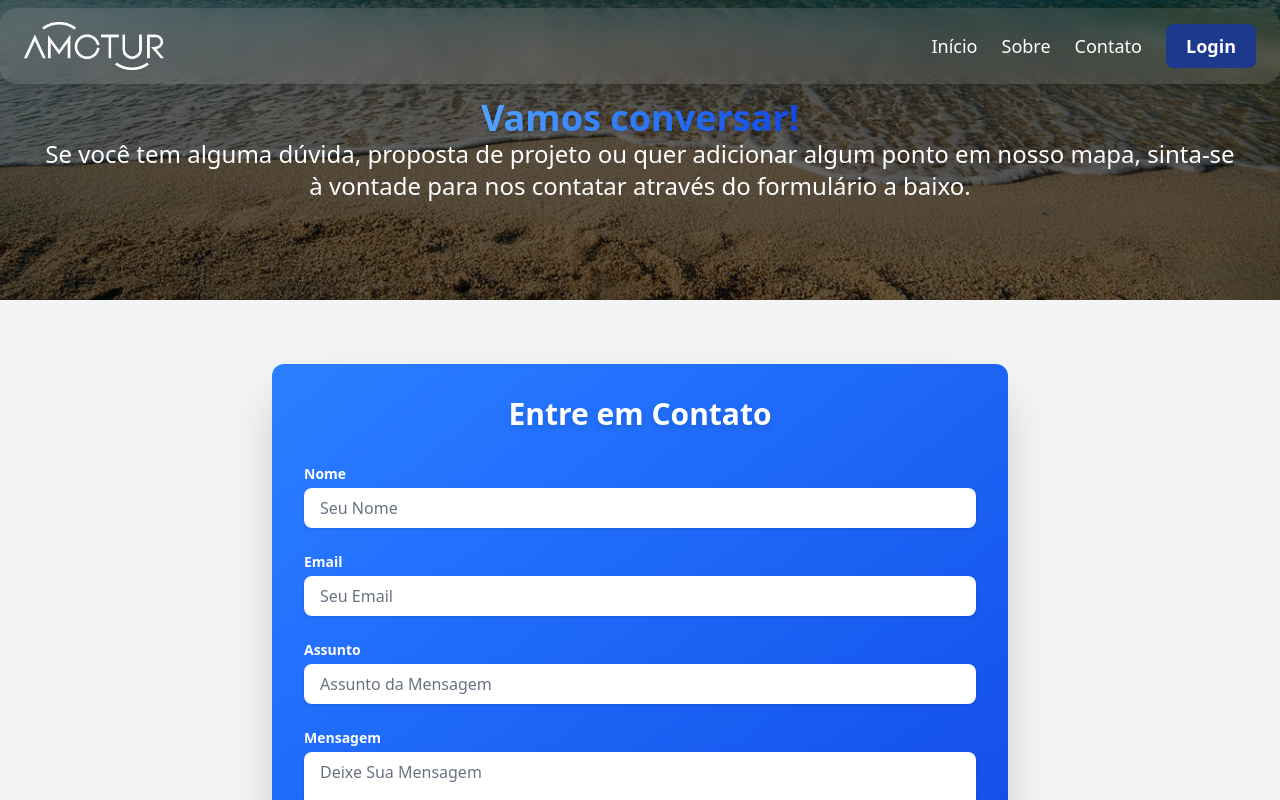
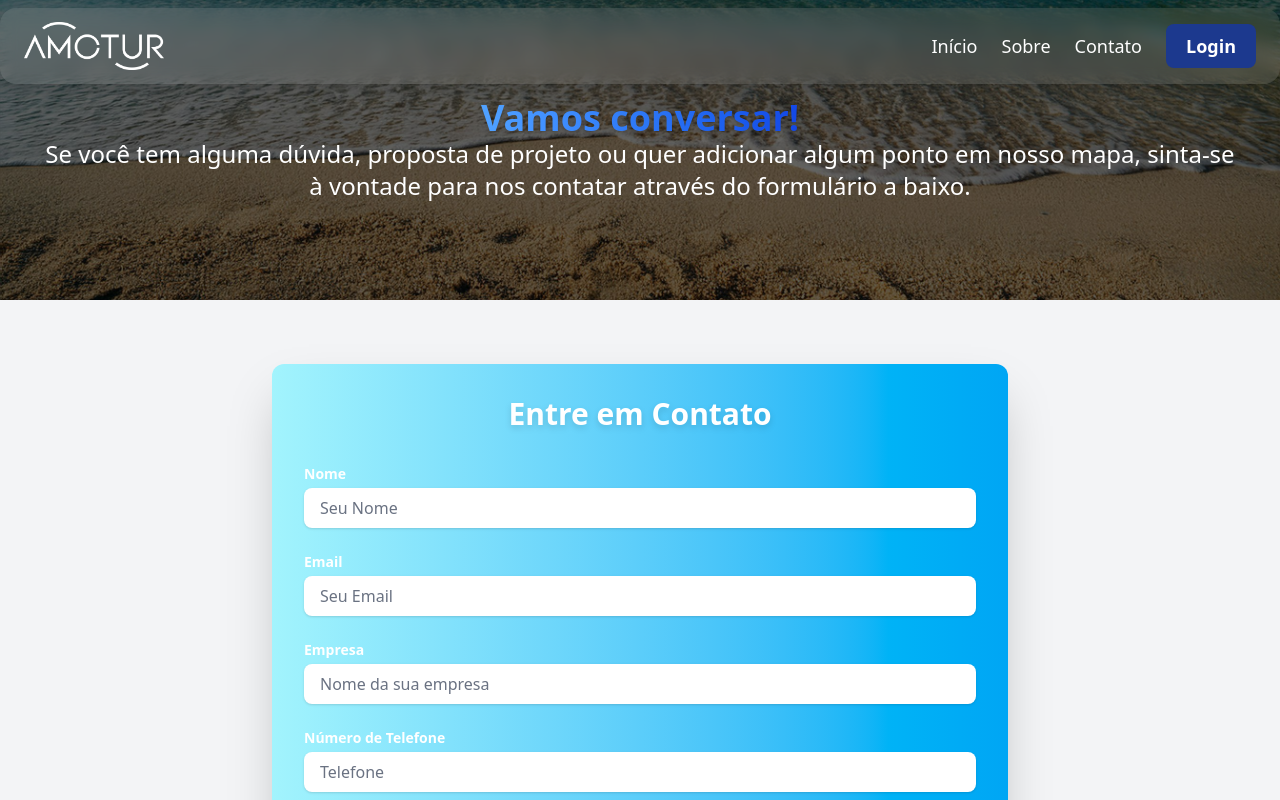
Before and after one commit to JuanMarks/mapa-praia-next, a Next.js app: page /contato in a window 1280 px wide. Shown: the top 800 px of the page. Built offline with nearby package versions, Linux system fonts and the light colour scheme.

Commit message:
fix: Ajuste em detalhes

```diff
--- a/src/components/ContatoComponents/ContatoPage.tsx
+++ b/src/components/ContatoComponents/ContatoPage.tsx
@@ -6,7 +6,8 @@ export default function ContatoPage() {
   const [formData, setFormData] = useState({
     name: '',
     email: '',
-    subject: '',
+    empresa: '',
+    phone: '',
     message: '',
   });
 
@@ -21,10 +22,26 @@ export default function ContatoPage() {
   const handleSubmit = (e: any) => {
     e.preventDefault();
 
-    const { name, email, subject, message } = formData;
-    const emailTarget = "josenilsonsousa366@gmail.com"; // Seu email
-    const body = `Olá, Meu nome é ${name}. ${message}\n\nAtenciosamente,\n${name}\nEmail: ${email}`;
-    const mailtoLink = `mailto:${emailTarget}?subject=${encodeURIComponent(subject)}&body=${encodeURIComponent(body)}`;
+    const { name, email, empresa, phone, message } = formData;
+    const emailTarget = "josenilsonsousa366@gmail.com";
+
+    const body = `
+    Olá, meu nome é ${name}.
+
+    ${message}
+
+    ----------------------------------------
+    📩 Email: ${email}
+    🏢 Empresa: ${empresa}
+    📞 Telefone: ${phone}
+    ----------------------------------------
+
+    Atenciosamente,
+    ${name}
+    `;
+
+    const mailtoLink = `mailto:${emailTarget}?subject=${encodeURIComponent(`Contato de ${name} - ${empresa}`)}&body=${encodeURIComponent(body)}`;
+
 
     window.location.href = mailtoLink;
 
@@ -32,7 +49,8 @@ export default function ContatoPage() {
     setFormData({
       name: '',
       email: '',
-      subject: '',
+      empresa: '',
+      phone: '',
       message: '',
     });
   };
@@ -44,7 +62,7 @@ export default function ContatoPage() {
       <div className="container mx-auto px-4 md:max-w-3/5 max-w-full">
         {/* Card do Formulário com gradiente e sombra aprimorada */}
         <div className="w-full
-                      bg-gradient-to-br from-blue-500 to-blue-700
+                       bg-gradient-to-r from-cyan-200 to-sky-500
                       p-8 rounded-xl shadow-2xl transform transition-all duration-300 hover:shadow-3xl
                       dark:from-blue-600 dark:to-blue-800
                       ">
@@ -87,22 +105,41 @@ export default function ContatoPage() {
                 required
                 className="w-full px-4 py-2 bg-white text-gray-800 placeholder-gray-500
                            rounded-lg shadow-sm
-                           focus:outline-none focus:ring-2 focus:ring-blue-300 focus:border-blue-300
+                           focus:outline-none focus:ring-2 focus:ring-blue-800
                            transition duration-200 ease-in-out
                            "
               />
             </div>
             {/* Campo Assunto */}
             <div>
-              <label htmlFor="subject" className="block text-sm font-semibold text-white mb-1">
-                Assunto
+              <label htmlFor="empresa" className="block text-sm font-semibold text-white mb-1">
+                Empresa
               </label>
               <input
                 type="text"
-                id="subject"
-                name="subject"
-                placeholder="Assunto da Mensagem"
-                value={formData.subject}
+                id="empresa"
+                name="empresa"
+                placeholder="Nome da sua empresa"
+                value={formData.empresa}
+                onChange={handleChange}
+                required
+                className="w-full px-4 py-2 bg-white text-gray-800 placeholder-gray-500
+                           rounded-lg shadow-sm
+                           focus:outline-none focus:ring-2 focus:ring-blue-300 focus:border-blue-300
+                           transition duration-200 ease-in-out
+                           "
+              />
+            </div>
+            <div>
+              <label htmlFor="phone" className="block text-sm font-semibold text-white mb-1">
+                Número de Telefone
+              </label>
+              <input
+                type="text"
+                id="phone"
+                name="phone"
+                placeholder="Telefone"
+                value={formData.phone}
                 onChange={handleChange}
                 required
                 className="w-full px-4 py-2 bg-white text-gray-800 placeholder-gray-500
@@ -136,7 +173,7 @@ export default function ContatoPage() {
             <button
               type="submit"
               className="w-full
-                         bg-blue-800 hover:bg-blue-900
+                         bg-gradient-to-r from-blue-800 to-blue-700 hover:bg-blue-900
                          text-white font-bold py-3 px-6 rounded-lg shadow-lg
                          transition duration-300 ease-in-out transform hover:scale-103
                          focus:outline-none focus:ring-3 focus:ring-blue-400 focus:ring-offset-2 focus:ring-offset-blue-700
--- a/src/components/Footer.tsx
+++ b/src/components/Footer.tsx
@@ -5,7 +5,7 @@ import { FaGithub, FaEnvelope, FaInfoCircle } from 'react-icons/fa';
 
 export default function Footer() {
   return (
-    <footer className="bg-white border-t py-5 px-6 flex flex-col md:flex-row items-center justify-between gap-4 text-sm text-gray-700">
+    <footer className="bg-white py-5 px-6 flex flex-col md:flex-row items-center justify-between gap-4 text-sm text-gray-700">
 
       {/* Logo à esquerda */}
       <div className="flex items-center gap-2">
@@ -34,7 +34,7 @@ export default function Footer() {
           <FaInfoCircle /> Sobre
         </a>
         <a
-          href="mailto:contato@amotur.org"
+          href="/contato"
           className="flex items-center gap-1 bg-blue-900 text-white rounded-4xl px-3 py-1.5 hover:bg-blue-600 transition"
         >
           <FaEnvelope /> Contato
--- a/src/components/MapaInterativo.tsx
+++ b/src/components/MapaInterativo.tsx
@@ -130,7 +130,7 @@ const MapaInterativo = () => {
 
             <div
                 id="map"
-                className="overflow-hidden mt-6 mx-auto px-0 sm:px-4 md:px-6 lg:px-8 shadow-2xl rounded-md sm:rounded-lg w-full max-w-[95vw] z-[30]"
+                className="overflow-hidden w-full z-[30]"
             >
                 <Sidebar ponto={selectedPonto} onClose={handleSidebarClose} onCriado={() => setNovaPosicao(null)} />
                 <MapContainer
--- a/src/components/PageAdmin.tsx
+++ b/src/components/PageAdmin.tsx
@@ -103,11 +103,14 @@ const PageAdmin = () => {
     };
 
     return (
-        <div className="flex min-h-screen bg-gray-100 font-sans">
+        <div className="flex min-h-screen bg-gray-100 font-sans ">
+
             {/* Sidebar Esquerda */}
             <aside className="w-64 bg-gray-800 text-white flex-shrink-0">
                 <div className="h-16 flex items-center justify-center bg-gray-900">
-                    <Image src="/images/logo1.png" alt="Logo AMOTUR" width={120} height={40} />
+                    <a href="/">
+                        <Image src="/images/logoAmotur-branco.png" alt="Logo AMOTUR" width={120} height={40} />
+                    </a>
                 </div>
                 <nav className="mt-4">
                     <span className="px-4 text-xs text-gray-400 uppercase">Principal</span>
--- a/src/components/RightSideBar.tsx
+++ b/src/components/RightSideBar.tsx
@@ -90,7 +90,7 @@ const LocationSearch = ({ onLocationSelect }: LocationSearchProps) => {
             <div
                 ref={searchContainerRef}
                 // Posiciona o componente no canto superior direito sobre o mapa
-                className="absolute top-4 right-25 z-[5000] w-full max-w-sm"
+                className="absolute top-4 left-1/2 -translate-x-1/2 sm:left-auto sm:translate-x-0 sm:right-8 md:right-12 lg:right-16 z-[5000] w-[90%] sm:w-[80%] md:w-[400px]"
             >
                 <div className="relative bg-white rounded-2xl shadow-lg overflow-hidden">
                     {/* Ícone de busca dentro do input */}
@@ -101,7 +101,7 @@ const LocationSearch = ({ onLocationSelect }: LocationSearchProps) => {
                     <input
                         type="text"
                         placeholder="Pesquisar locais..."
-                        className="w-full p-3 pl-10 text-base border-none rounded-full shadow-lg focus:ring-2 focus:ring-blue-500 focus:outline-none"
+                        className="w-full p-3 pl-10 text-base focus:outline-none focus:border-none focus:ring-0 rounded shadow-lg   "
                         value={searchTerm}
                         onChange={(e) => setSearchTerm(e.target.value)}
                         onFocus={() => { if(searchTerm) setIsDropdownOpen(true) }}
--- a/src/components/SobreComponents/inicioSobre.tsx
+++ b/src/components/SobreComponents/inicioSobre.tsx
@@ -6,9 +6,9 @@ export default function InicioSobre() {
 
   return (
     <div className="relative w-full h-[300px] overflow-hidden bg-cover bg-[position:center_bottom] flex items-center justify-center" style={{ backgroundImage: `url('${imagePath}')` }}>
-      <div className="absolute inset-0 bg-black opacity-60"></div>
+      <div className="absolute inset-0 bg-black/70 opacity-60 "></div>
       <div className="relative z-10 text-white text-center">
-        <h1 className="sm:text-4xl text-[25px] px-8 font-bold">
+        <h1 className="sm:text-4xl text-[25px] px-6 font-bold pt-10">
           O <span className='bg-gradient-to-r from-blue-400 to-blue-700 bg-clip-text text-transparent font-extrabold drop-shadow'>Amotur</span> tem um propósito simples: tornar o turismo <span className='bg-gradient-to-r from-blue-400 to-blue-700 bg-clip-text text-transparent font-extrabold drop-shadow'>mais prático</span>, <span className='bg-gradient-to-r from-blue-400 to-blue-700 bg-clip-text text-transparent font-extrabold drop-shadow'>acessível</span> e repleto de <span className='bg-gradient-to-r from-blue-400 to-blue-700 bg-clip-text text-transparent font-extrabold drop-shadow'>experiências memoráveis.</span>
         </h1>
       </div>
--- a/src/pages/globals.css
+++ b/src/pages/globals.css
@@ -16,3 +16,8 @@
   /* Remove qualquer contorno que o navegador possa adicionar, que pode parecer uma grade */
   outline: none;
 }
+@media (max-width: 640px) {
+  .leaflet-top.leaflet-left {
+    top: 6rem !important; /* ou ajuste o valor para empurrar os botões para baixo */
+  }
+}
```
Also changed, not shown: src/components/CarrosselHorizontal.tsx (+3 -4 lines), src/components/Header.tsx (+23 -9 lines).
